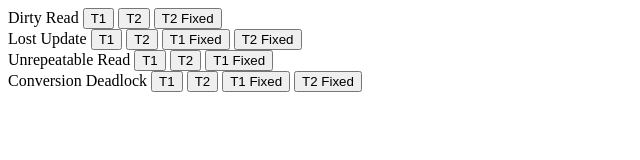
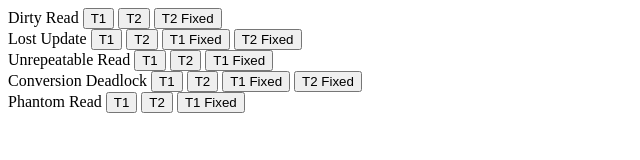
Before and after one commit to KevinA-cpu/HQT-CSDL, a website: page index.html in a window 1280 px wide. Shown: the whole page, without its empty margins (0-640 px from the left). Drawn offline with Linux system fonts and the light colour scheme.

Commit message:
#add phantomread

```diff
--- a/index.html
+++ b/index.html
@@ -47,5 +47,11 @@
         T2 Fixed
       </button>
     </div>
+    <div className="phantom-read">
+      <label>Phantom Read</label>
+      <button onclick="location.href='/phantomread/T1'">T1</button>
+      <button onclick="location.href='/phantomread/T2'">T2</button>
+      <button onclick="location.href='/phantomread/T1Fixed'">T1 Fixed</button>
+    </div>
   </body>
 </html>
--- a/server.js
+++ b/server.js
@@ -4,6 +4,7 @@ import dirtyRead from "./src/dirtyread/routes.js";
 import unrepeatableread from "./src/unrepeatableread/routes.js";
 import conversiondeadlock from "./src/conversiondeadlock/routes.js";
 import lostUpdate from "./src/lostupdate/routes.js";
+import phantomRead from "./src/phantomread/routes.js";
 
 const App = Express();
 
@@ -23,4 +24,6 @@ App.use("/unrepeatableread", unrepeatableread);
 
 App.use("/conversiondeadlock", conversiondeadlock);
 
+App.use("/phantomread", phantomRead);
+
 App.listen(3000, () => console.log(`App is listening on 3000`));
```
